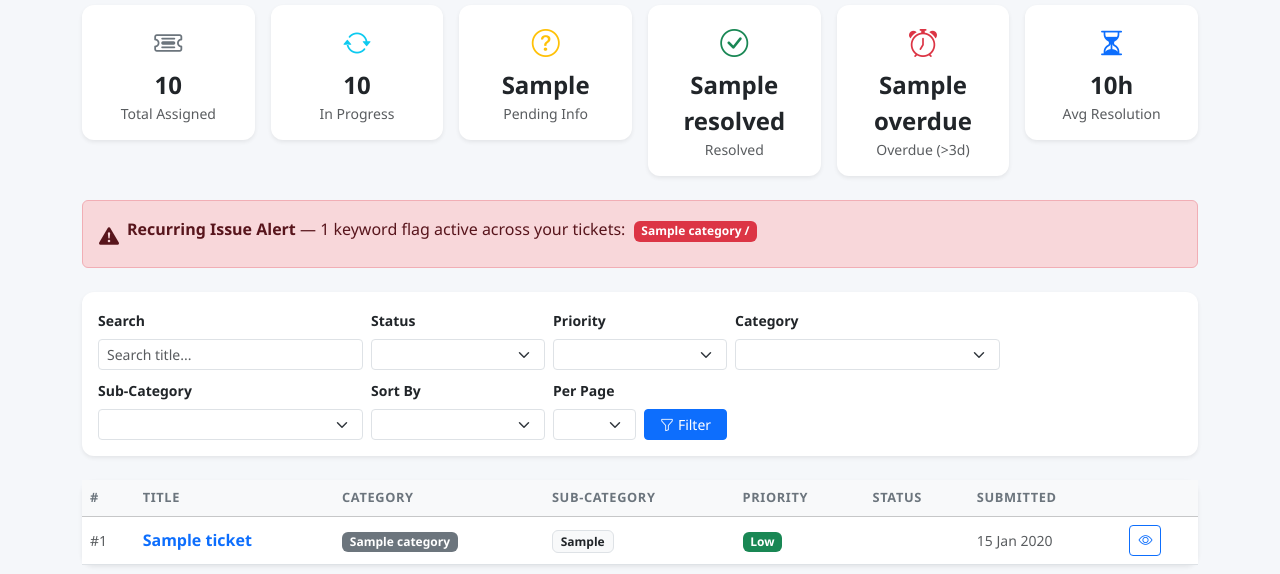
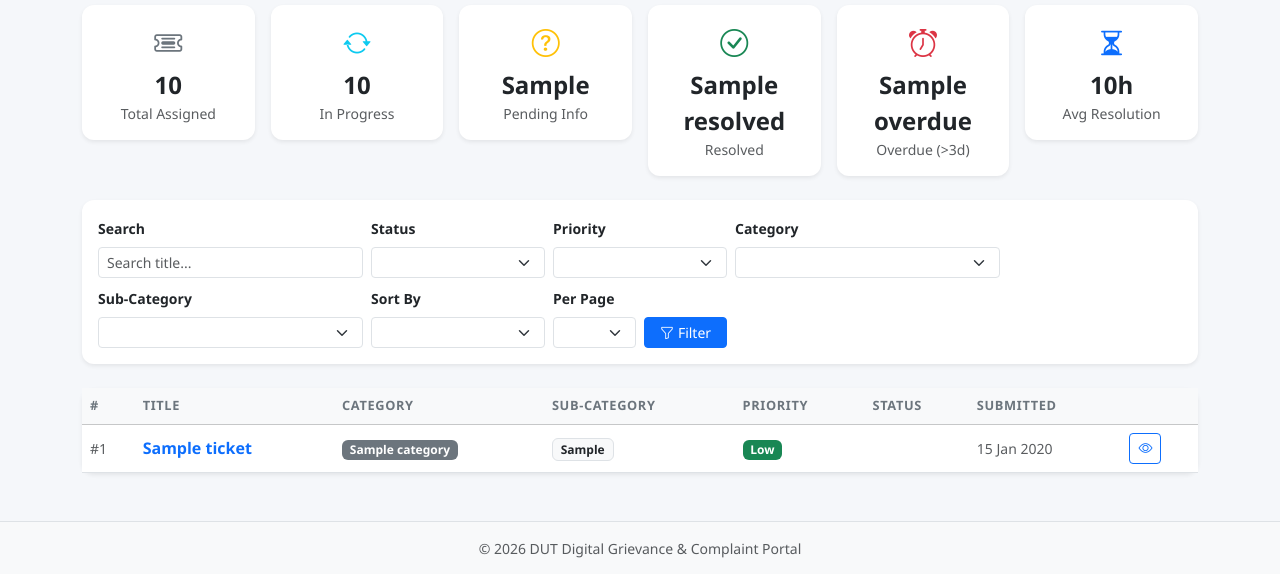
Before and after one commit to aviapollyon/ComplaintOrgGrp24, a Python web app: template app/templates/staff/dashboard.html in a window 1280 px wide. Shown: the part 385-959 px from the top of the page. Run offline with Jinja, Linux system fonts and the light colour scheme; the template is opened without the code that fills it: most values are stand-ins (such as "Sample title", 1, 10 or a date in 2020); lists and menus that the app fills with data are empty.

Commit message:
removed keyword flags from templates

```diff
--- a/app/templates/staff/dashboard.html
+++ b/app/templates/staff/dashboard.html
@@ -95,21 +95,6 @@
     </div>
   </div>
 </div>
-
-{# ── Active flags banner ── #}
-{% if active_flags %}
-<div class="alert alert-danger d-flex align-items-start gap-2 mb-4">
-  <i class="bi bi-exclamation-triangle-fill fs-5 flex-shrink-0 mt-1"></i>
-  <div>
-    <strong>Recurring Issue Alert</strong> —
-    {{ active_flags | length }} keyword flag{{ 's' if active_flags | length > 1 else '' }}
-    active across your tickets:
-    {% for flag in active_flags %}
-      <span class="badge bg-danger ms-1">{{ flag.Category }} / {{ flag.Keyword }}</span>
-    {% endfor %}
-  </div>
-</div>
-{% endif %}
 
 <!-- Filters -->
 <div class="card border-0 shadow-sm mb-4">
@@ -209,17 +194,11 @@
       <tbody>
         {% from "macros/status_badge.html" import status_badge %}
         {% for t in tickets %}
-        <tr class="{{ 'table-warning' if t.TicketId in flagged_ticket_ids else '' }}">
+        <tr>
           <td class="text-muted small">#{{ t.TicketId }}</td>
           <td>
             <a href="{{ url_for('staff.view_ticket', ticket_id=t.TicketId) }}"
                class="text-decoration-none fw-semibold">{{ t.Title }}</a>
-            {% if t.TicketId in flagged_ticket_ids %}
-              <span class="badge bg-danger ms-1"
-                    title="This ticket is part of a recurring issue flag">
-                <i class="bi bi-flag-fill me-1"></i>Flagged
-              </span>
-            {% endif %}
             {% if t.Status.value == 'Pending Info' %}
               <span class="badge bg-warning text-dark ms-1">
                 <i class="bi bi-question-circle me-1"></i>Reply Needed
```
Also changed, not shown: app/templates/admin/dashboard.html (+0 -45 lines), run.py (+3 -8 lines), 1 other file.
